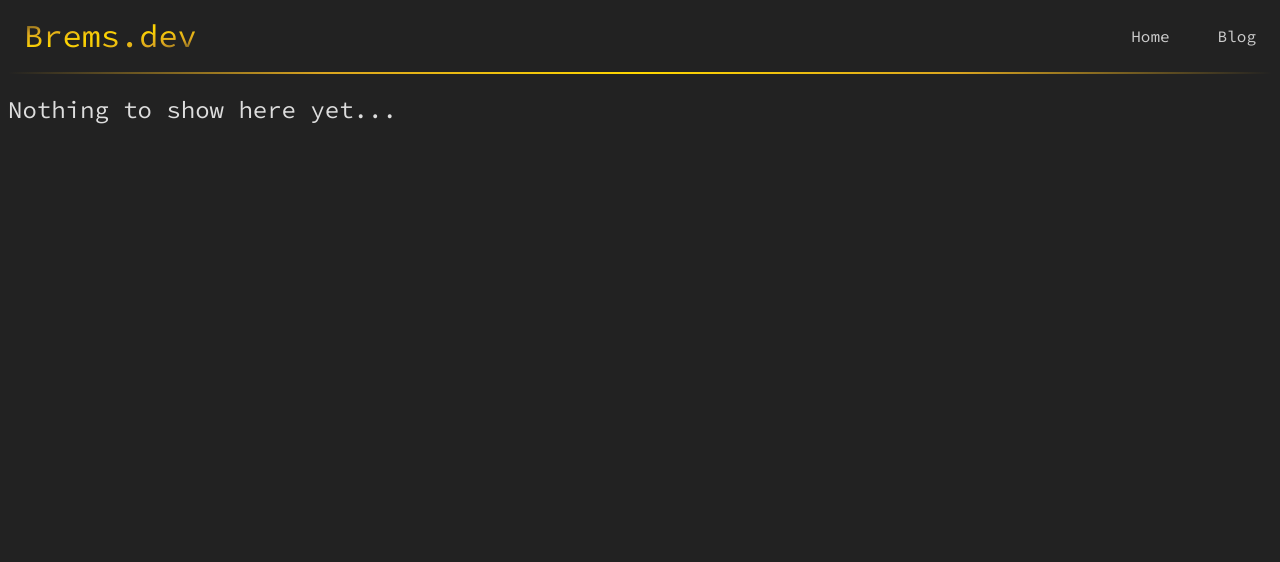
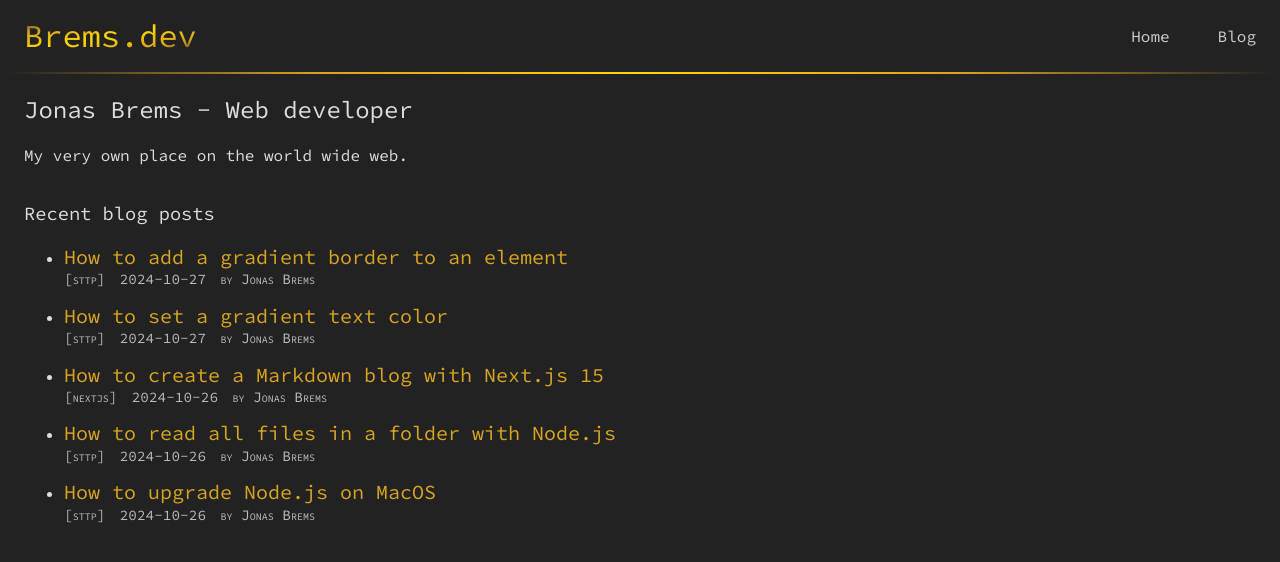
Before and after one commit to jbrems/brems.dev, a Next.js app: page / in a window 1280 px wide. Shown: the top 562 px of the page. Built offline with nearby package versions, Linux system fonts and the light colour scheme.

Commit message:
Add styling to blog post list + add recent blog posts to home page

```diff
--- a/src/app/blog/page.tsx
+++ b/src/app/blog/page.tsx
@@ -1,4 +1,4 @@
-import { LinkToBlogPost } from "../../components/blog-post/link-to-blog-post/LinkToBlogPost"
+import { BlogPostList } from "@/components/blog-post/blog-post-list/BlogPostList"
 import { getAllBlogPosts, sortBlogPosts } from "./blog.utils"
 
 export default async function BlogHomePage() {
@@ -7,6 +7,6 @@ export default async function BlogHomePage() {
 
   return <>
     <h2>My Blog</h2>
-    <ul>{blogPosts.map(blogPost => <li key={blogPost.id}><LinkToBlogPost blogPost={blogPost} /></li>)}</ul>
+    <BlogPostList blogPosts={blogPosts} />
   </>
 }
--- a/src/app/globals.css
+++ b/src/app/globals.css
@@ -13,3 +13,7 @@ body {
   background-color: #222222;
   color: #dddddd;
 }
+
+a {
+  color: #bbbbbb;
+}
--- a/src/app/layout.tsx
+++ b/src/app/layout.tsx
@@ -19,7 +19,9 @@ export default function RootLayout({
     <html lang="en">
       <body>
         <Navigation />
-        {children}
+        <div style={{ padding: '0 1em' }}>
+          {children}
+        </div>
       </body>
     </html>
   );
--- a/src/app/page.tsx
+++ b/src/app/page.tsx
@@ -1,3 +1,15 @@
-export default function HomePage() {
-  return <h2>Nothing to show here yet...</h2>
+import { BlogPostList } from "@/components/blog-post/blog-post-list/BlogPostList"
+import { getAllBlogPosts, sortBlogPosts } from "./blog/blog.utils"
+
+export default async function HomePage() {
+  const blogPosts = await getAllBlogPosts()
+  blogPosts.sort(sortBlogPosts).reverse()
+  const recentBlogPosts = blogPosts.slice(0, 5)
+
+  return <>
+    <h2>Jonas Brems - Web developer</h2>
+    <p>My very own place on the world wide web.</p>
+    <h3 style={{ marginTop: '2em' }}>Recent blog posts</h3>
+    <BlogPostList blogPosts={recentBlogPosts} />
+  </>
 }
--- /dev/null
+++ b/src/components/blog-post/blog-post-list/BlogPostList.tsx
@@ -0,0 +1,8 @@
+import { BlogPost } from "@/app/blog/blog.types";
+import { LinkToBlogPost } from "../link-to-blog-post/LinkToBlogPost";
+
+export function BlogPostList({ blogPosts }: { blogPosts: BlogPost[] }) {
+  return <ul>
+    {blogPosts.map(blogPost => <li key={blogPost.id}><LinkToBlogPost blogPost={blogPost} /></li>)}
+  </ul>
+}
--- /dev/null
+++ b/src/components/blog-post/blog-post-preview/BlogPostPreview.module.css
@@ -0,0 +1,15 @@
+.blogPostPreview {
+  & h1 {
+    display: inline;
+    color: goldenrod;
+    font-size: 1.25em;
+  }
+
+  & .metadata {
+    display: flex;
+    gap: 1em;
+    margin-top: 0.1em;
+    font-size: 0.9em;
+    font-variant: small-caps;
+  }
+}
--- /dev/null
+++ b/src/components/blog-post/blog-post-preview/BlogPostPreview.tsx
@@ -0,0 +1,13 @@
+import styles from './BlogPostPreview.module.css'
+
+export function BlogPostPreview({ blogPost, children }: { blogPost: BlogPost, children?: React.ReactNode }) {
+  return <article className={styles.blogPostPreview}>
+    <h1>{blogPost.title}</h1>
+    <p className={styles.metadata}>
+      <span>[{blogPost.topic}]</span>
+      <span>{blogPost.date?.toISOString().split('T')[0]}</span>
+      <span>by Jonas Brems</span>
+    </p>
+    {children}
+  </article>
+}
--- /dev/null
+++ b/src/components/blog-post/link-to-blog-post/LinkToBlogPost.module.css
@@ -0,0 +1,9 @@
+.linkToBlogPost {
+  text-decoration: none;
+
+  &:hover h1 {
+    background: linear-gradient(75deg, goldenrod, gold, goldenrod);
+    background-clip: text;
+    color: transparent;
+  }
+}
--- a/src/components/blog-post/link-to-blog-post/LinkToBlogPost.tsx
+++ b/src/components/blog-post/link-to-blog-post/LinkToBlogPost.tsx
@@ -1,12 +1,10 @@
+import Link from "next/link";
 import { BlogPost } from "@/app/blog/blog.types";
-import Link from "next/link";
+import { BlogPostPreview } from "../blog-post-preview/BlogPostPreview";
+import styles from './LinkToBlogPost.module.css'
 
 export function LinkToBlogPost({blogPost}: { blogPost: BlogPost }) {
-  return <Link href={`/blog/${blogPost.id}`}>
-    <article>
-      {blogPost.topic && <span>[{blogPost.topic}]</span>}
-      <span>{blogPost.title}</span>
-      <span>{blogPost.date?.toString()}</span>
-    </article>
+  return <Link href={`/blog/${blogPost.id}`} className={styles.linkToBlogPost}>
+    <BlogPostPreview blogPost={blogPost} />
   </Link>
 }
```
Also changed, not shown: src/app/blog/[id]/page.tsx (+6 -5 lines).
